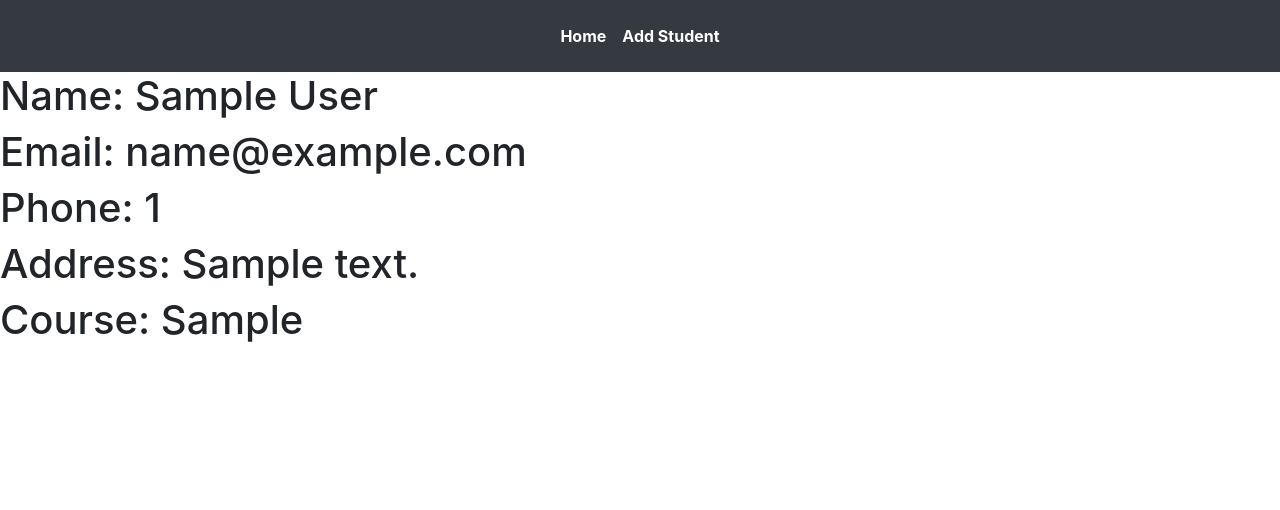
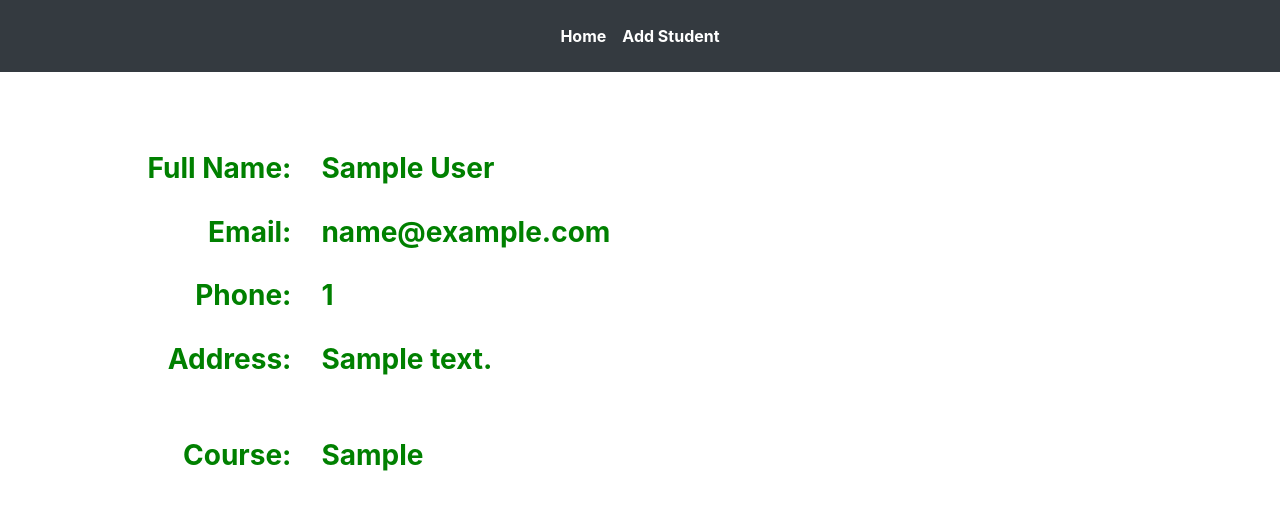
Before and after one commit to SamratHossain/Student-Enrollment-System, a Django app: page /student_details/1/ in a window 1280 px wide. Shown: the top 510 px of the page. Run offline with Django 3.2, Linux system fonts and the light colour scheme; tables that the repository leaves empty hold one stand-in row (values such as "Sample post").

Commit message:
Add CSS Design

```diff
--- a/EnrollmentSystem/EnrollmentSystem/settings.py
+++ b/EnrollmentSystem/EnrollmentSystem/settings.py
@@ -15,6 +15,7 @@ import os
 # Build paths inside the project like this: os.path.join(BASE_DIR, ...)
 BASE_DIR = os.path.dirname(os.path.dirname(os.path.abspath(__file__)))
 TEMPLATES_DIR = os.path.join(BASE_DIR,'templates')
+STATIC_DIR = os.path.join(BASE_DIR,'static')
 
 
 # Quick-start development settings - unsuitable for production
@@ -123,3 +124,6 @@ USE_TZ = True
 # https://docs.djangoproject.com/en/3.0/howto/static-files/
 
 STATIC_URL = '/static/'
+STATICFILES_DIRS = [
+    STATIC_DIR,
+]
--- /dev/null
+++ b/EnrollmentSystem/static/css/style.css
@@ -0,0 +1,25 @@
+.details{
+    margin-top: 50px;
+    display: inline-block;
+    color: green;
+
+}
+.details .one h3{
+    margin-left: 100px;
+    font-weight: bold;
+    text-align: right;
+    margin-top: 30px;
+}
+.details .two h3{
+    font-weight: bold;
+    margin-right: 50px;
+    margin-top: 30px;
+    text-align: left;
+}
+
+.details .one .course{
+    margin-top: 63px;
+}
+.details .two .course{
+    margin-top: 63px;
+}
--- a/EnrollmentSystem/student/views.py
+++ b/EnrollmentSystem/student/views.py
@@ -6,7 +6,7 @@ from django.contrib import messages
 # Create your views here.
 
 def home(request):
-    view_student = Students.objects.all()
+    view_student = Students.objects.order_by('id')
     return render(request, 'home.html',{'view_student':view_student, 'title':"Home"})
 
 def addStudent(request):
--- a/EnrollmentSystem/templates/base.html
+++ b/EnrollmentSystem/templates/base.html
@@ -1,9 +1,11 @@
 <!DOCTYPE html>
+{% load static %}
 <html lang="en">
 <head>
     <meta charset="UTF-8">
     <meta name="viewport" content="width=device-width, initial-scale=1.0">
     <link rel="stylesheet" href="https://cdn.jsdelivr.net/npm/bootstrap@4.5.3/dist/css/bootstrap.min.css" integrity="sha384-TX8t27EcRE3e/ihU7zmQxVncDAy5uIKz4rEkgIXeMed4M0jlfIDPvg6uqKI2xXr2" crossorigin="anonymous">
+    <link rel="stylesheet" href="{% static 'css/style.css' %}">
     <title>{{ title }}</title>
 </head>
 <body>
--- a/EnrollmentSystem/templates/home.html
+++ b/EnrollmentSystem/templates/home.html
@@ -1,4 +1,5 @@
 {% extends 'base.html' %}
+{% load static %}
 
 {% block content %}
 
--- a/EnrollmentSystem/templates/student_details.html
+++ b/EnrollmentSystem/templates/student_details.html
@@ -1,13 +1,25 @@
 {% extends 'base.html' %}
+{% load static %}
 
 {% block content %}
 
-
-
-<h1>Name:    {{student_details.first_name}} {{student_details.last_name}}</h1>
-<h1>Email:   {{student_details.email}}</h1>
-<h1>Phone:   {{student_details.phone}}</h1>
-<h1>Address: {{student_details.address}}</h1>
-<h1>Course:   {{student_details.course}}</h1>
+<div class="details">
+    <div class="row ">
+        <div class="col-6 one">
+            <h3>Full Name:</h3>
+            <h3>Email:</h3>
+            <h3>Phone:</h3>
+            <h3>Address:</h3>
+            <h3 class="course">Course:</h3>
+        </div>
+        <div class="col-6 two">
+            <h3>{{student_details.first_name}} {{student_details.last_name}}</h3>
+            <h3>{{student_details.email}}</h3>
+            <h3>{{student_details.phone}}</h3>
+            <h3>{{student_details.address}}</h3>
+            <h3 class="course">{{student_details.course}}</h3>
+        </div>
+    </div>
+</div>
 
 {% endblock %}
```
Also changed, not shown: EnrollmentSystem/static/images/messi.jpg (added).
